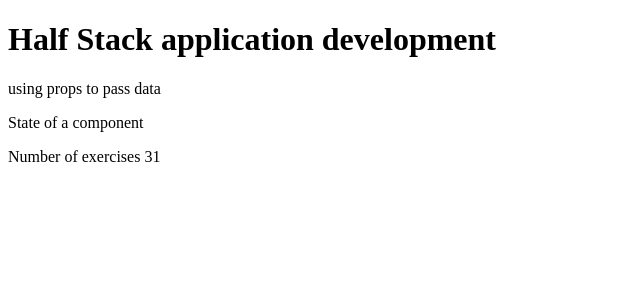
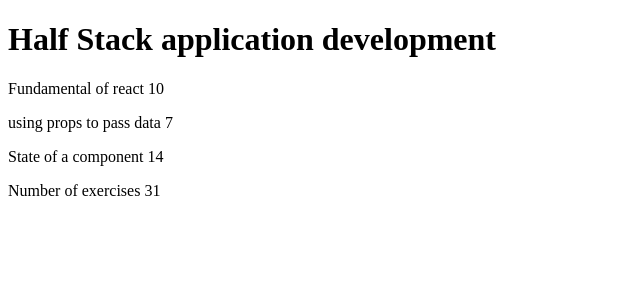
Before and after one commit to nyassian/fullstackopen, a React (Vite) app in the folder examples/fs-part-1/courseinfo/: page / in a window 1280 px wide. Shown: the top 300 px of the page, without its empty margins (0-640 px from the left). Built offline with nearby package versions, Linux system fonts and the light colour scheme.

Commit message:
Exercise-1.2

```diff
--- a/examples/fs-part-1/courseinfo/src/App.jsx
+++ b/examples/fs-part-1/courseinfo/src/App.jsx
@@ -22,18 +22,13 @@ const Part = (props) =>{
   )
 }
 
-const Content = ({part1,exercise1,part2,exercise2,part3,exercise3}) =>{
+const Content = ({part1, part2 , part3, exercise1, exercise2, exercise3}) =>{
 
   return(
    <div>
-
-   <Part part={part1}  exercises={exercise1}/>
-   <Part part={part2}  exercises={exercise2}/>
-   <Part part={part3}  exercises={exercise3}/>
-
-
-
-
+   <Part part={part1}  exercises={exercise1} />
+   <Part part={part2}  exercises={exercise2} />
+   <Part part={part3}  exercises={exercise3} />
    </div>
   )
 }
@@ -64,8 +59,8 @@ const App = () =>{
   return (
     <div>
       <Header  course={course}/>
-      <Content part={part1} exercises={exercise1} part2={part2} exercises2={exercise2}
-      part3={part3} exercises3={exercise3} />
+      <Content part1={part1} exercise1={exercise1} part2={part2} exercise2={exercise2}
+      part3={part3} exercise3={exercise3} />
 
       <Total   exercises={exercise1 + exercise2 + exercise3}/>
     </div>
```
